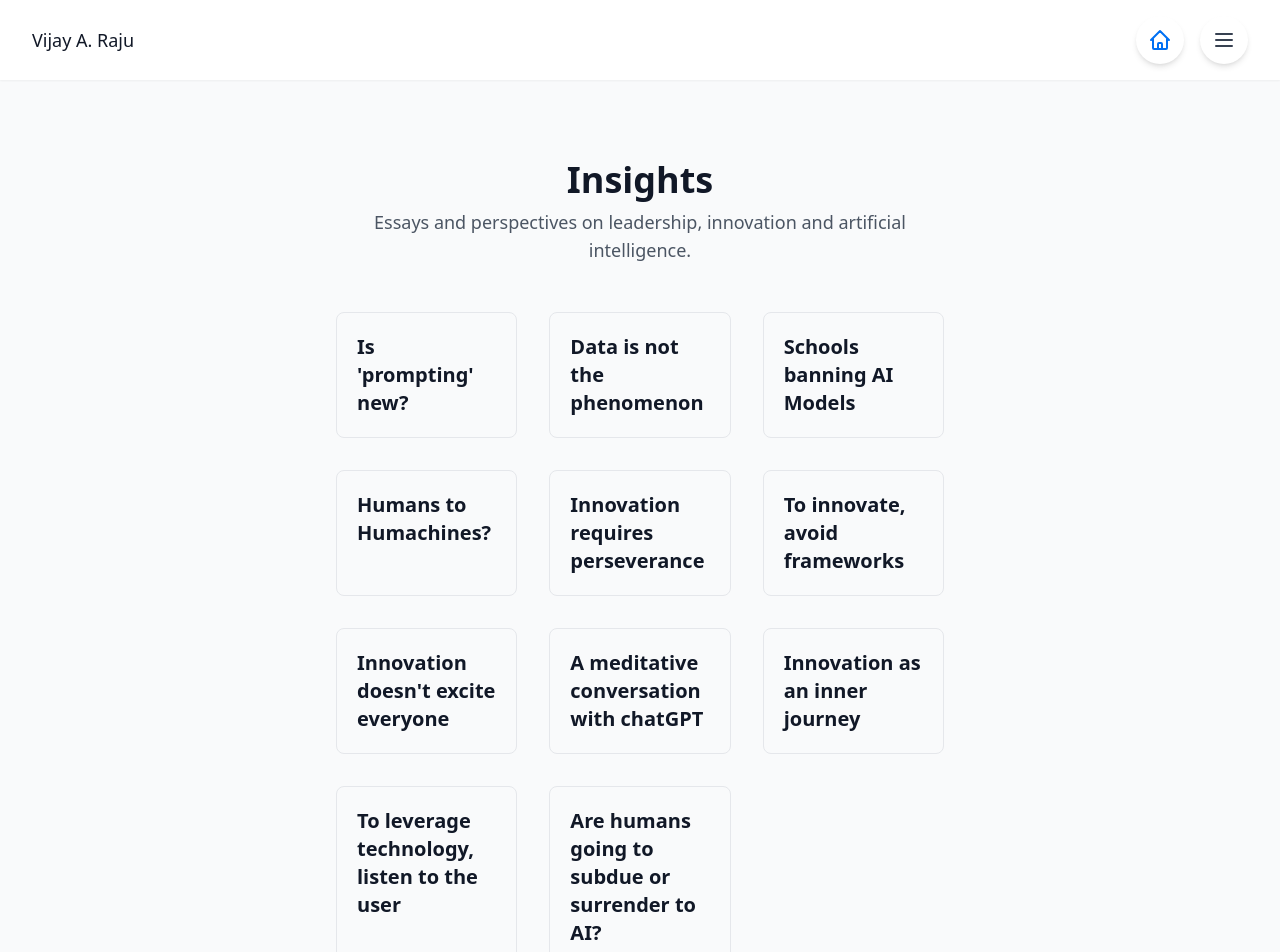
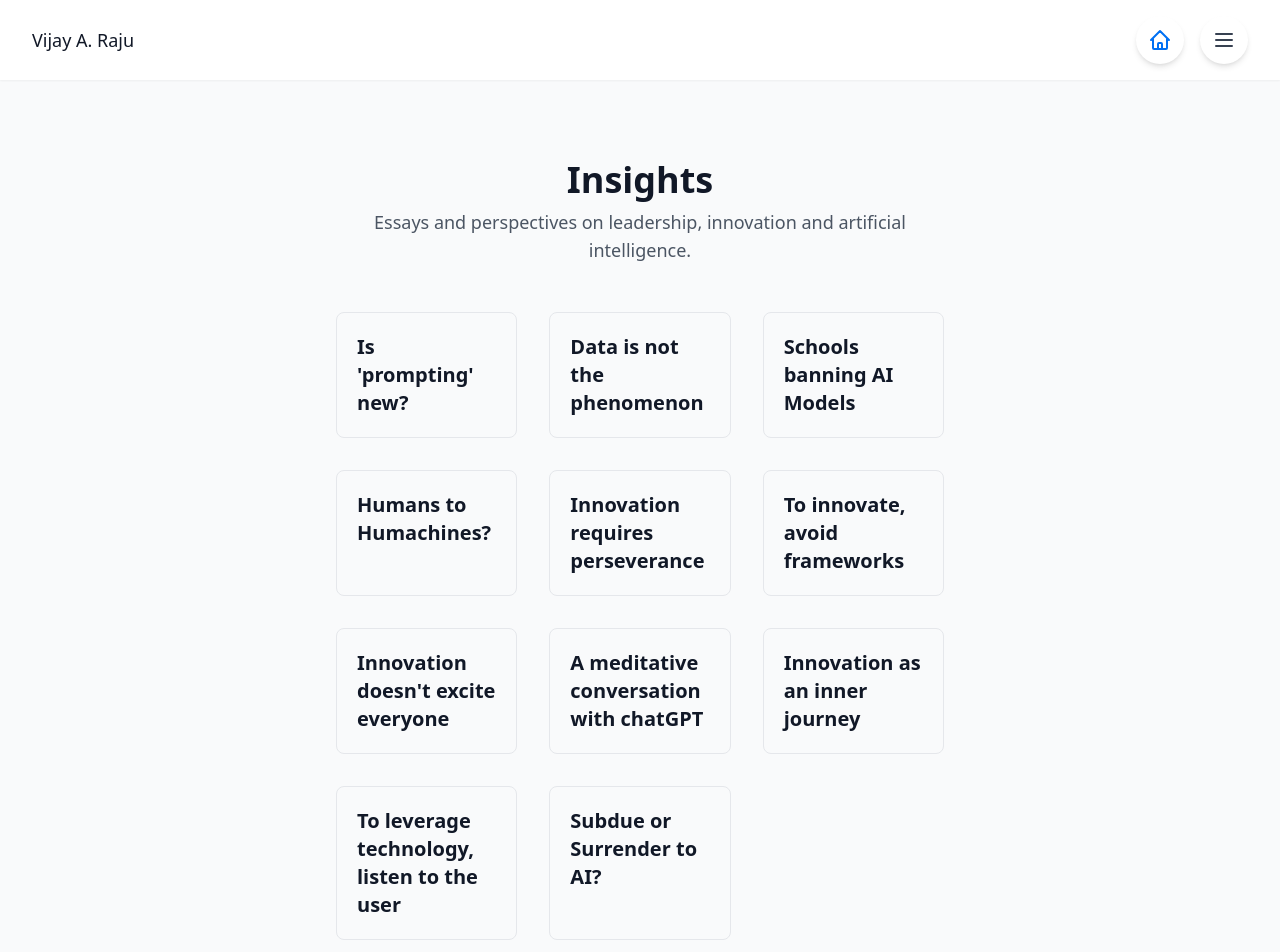
Before and after one commit to Wijay000/draft, a Next.js app: page /insights in a window 1280 px wide. Shown: the top 952 px of the page. Built offline with nearby package versions, Linux system fonts and the light colour scheme.

Commit message:
fix(insights): update article title to "Subdue or Surrender to AI?"

```diff
--- a/pages/insights.js
+++ b/pages/insights.js
@@ -62,7 +62,7 @@ export default function Insights() {
       url: "https://www.linkedin.com/pulse/leverage-technology-listen-being-who-has-problem-observe-raju/?trackingId=rThVEw4mEF8OOahWRo3uiQ%3D%3D"
     },
     {
-      title: "Are humans going to subdue or surrender to AI?",
+      title: "Subdue or Surrender to AI?",
       date: "",
       description: "",
       url: "https://www.linkedin.com/pulse/ai-humans-going-subdue-surrender-new-phenomenon-vijay-anand-raju/?trackingId=hIuzvnako84mhFRBnGf3cw%3D%3D"
```
